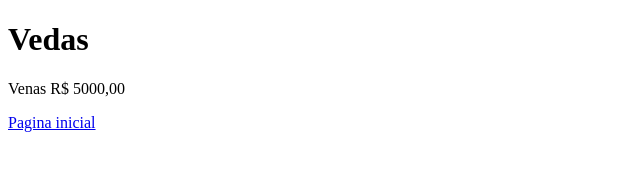
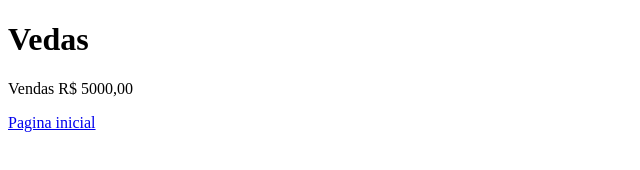
Before and after one commit to andhremaia/CSharp-Aula-102, a plain HTML site: page vendas.html in a window 1280 px wide. Shown: the full height of the page, 0-640 px from the left. Drawn offline with Linux system fonts and the light colour scheme.

Commit message:
Correção da palavra vendas em vendas.html

```diff
--- a/vendas.html
+++ b/vendas.html
@@ -7,7 +7,7 @@
 </head>
 <body>
     <h1>Vedas</h1>
-    <p>Venas R$ 5000,00</p>
+    <p>Vendas R$ 5000,00</p>
     <a href="index.html">Pagina inicial</a>
 </body>
 </html>
```
